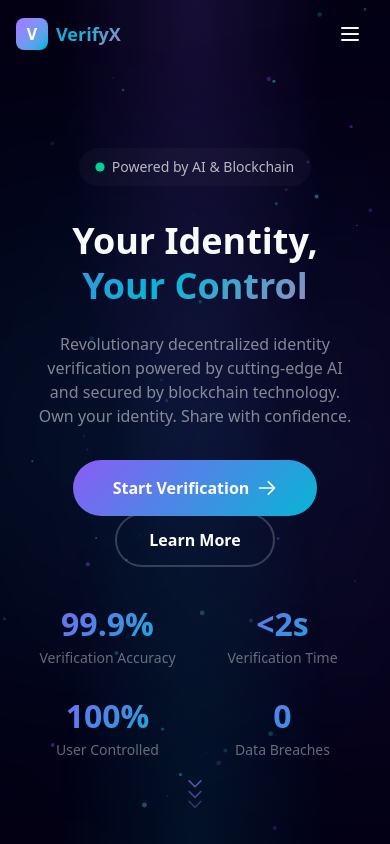
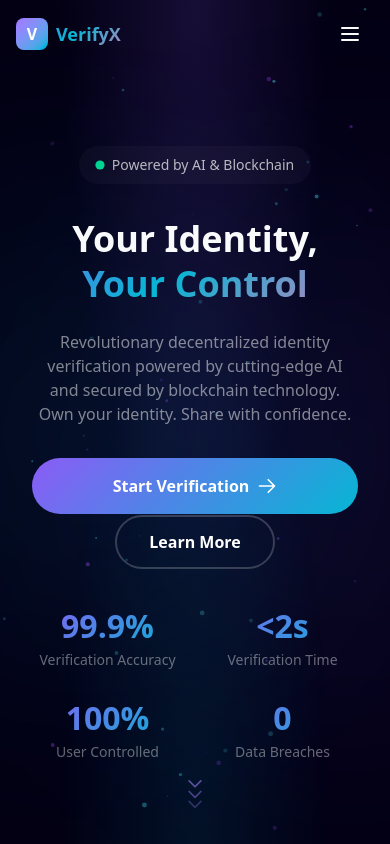
Before and after one commit to AkshayGojiya/DID-AI, a Next.js app in the folder frontend/: page / in a window 390 px wide. Shown: the top 844 px of the page. Built offline with nearby package versions, Linux system fonts and the light colour scheme.

Commit message:
CTA buttons position fixed

```diff
--- a/frontend/app/page.tsx
+++ b/frontend/app/page.tsx
@@ -193,15 +193,15 @@ export default function Home() {
                         initial={{ opacity: 0, y: 30 }}
                         animate={{ opacity: 1, y: 0 }}
                         transition={{ duration: 0.8, delay: 0.3 }}
-                        className="flex flex-col sm:flex-row items-center justify-center gap-3 sm:gap-4 mb-12 sm:mb-14 md:mb-16"
+                        className="flex flex-col sm:flex-row items-stretch sm:items-center justify-center gap-y-4 sm:gap-y-0 sm:gap-x-4 mb-12 sm:mb-14 md:mb-16 w-full sm:w-auto px-4 sm:px-0"
                     >
-                        <motion.div whileHover={{ scale: 1.05 }} whileTap={{ scale: 0.95 }}>
+                        <motion.div whileHover={{ scale: 1.05 }} whileTap={{ scale: 0.95 }} className="w-full sm:w-auto">
                             <Link href="/verify" className="btn-glow flex items-center gap-2 text-base sm:text-lg px-6 sm:px-8 py-3 sm:py-4 w-full sm:w-auto justify-center">
                                 Start Verification
                                 <ArrowRightIcon />
                             </Link>
                         </motion.div>
-                        <motion.div whileHover={{ scale: 1.05 }} whileTap={{ scale: 0.95 }}>
+                        <motion.div whileHover={{ scale: 1.05 }} whileTap={{ scale: 0.95 }} className="w-full sm:w-auto">
                             <Link href="#how-it-works" className="btn-secondary text-base sm:text-lg px-6 sm:px-8 py-3 sm:py-4 w-full sm:w-auto text-center">
                                 Learn More
                             </Link>
```
